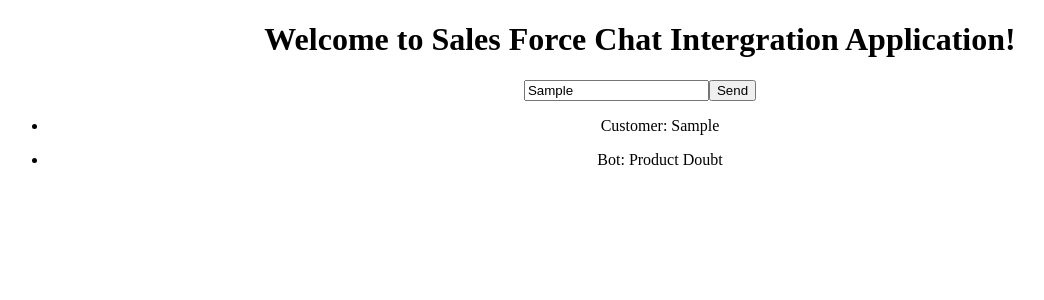
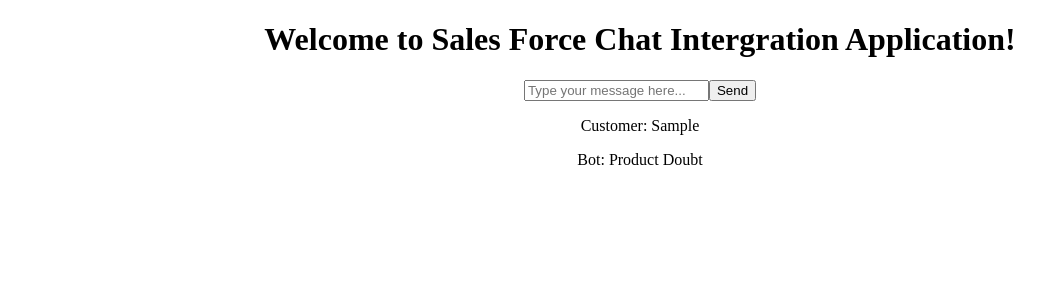
Before and after one commit to MageshwaranN/sf-frontend, an Angular app: page / in a window 1280 px wide. Both pictures are taken after typing "Sample" into the empty fields and a click on the button "Send". Shown: the top 300 px of the page, without its empty margins (0-1044 px from the left). Built offline with nearby package versions, Linux system fonts and the light colour scheme.

Commit message:
error correcting the setting userdetails

```diff
--- a/src/app/app.component.html
+++ b/src/app/app.component.html
@@ -11,9 +11,7 @@
           </span>
       </div>
     </form>
-    <ul class="chat">
-        <li *ngFor="let msg of messageBlock">
+        <div *ngFor="let msg of messageBlock">
           <p>{{ msg }}</p>
-        </li>
-    </ul>
+        <div>
 </div>
--- a/src/app/app.component.ts
+++ b/src/app/app.component.ts
@@ -42,14 +42,22 @@
     } else {
       this.sendMessage(this.session, this.sequence, this.inputMsg);
     }
+    this.inputMsg = '';
   }
 
   private askFromDefault(index): void {
+    this.setUserObject(this.outputMsg, this.inputMsg);
     if (index !== this.defaultQuestion.length) {
-      this.messageBlock.push(`Bot: ${this.defaultQuestion[index]}`);
-      this.userDetails[this.defaultQuestion[index]] = this.inputMsg;
+      this.outputMsg = this.defaultQuestion[index];
+      this.messageBlock.push(`Bot: ${this.outputMsg}`);
     } else {
       this.checkAvailability();
+    }
+  }
+
+  private setUserObject(key, value) {
+    if( key !== '' ){
+      this.userDetails[key] = value;
     }
   }
 
```
